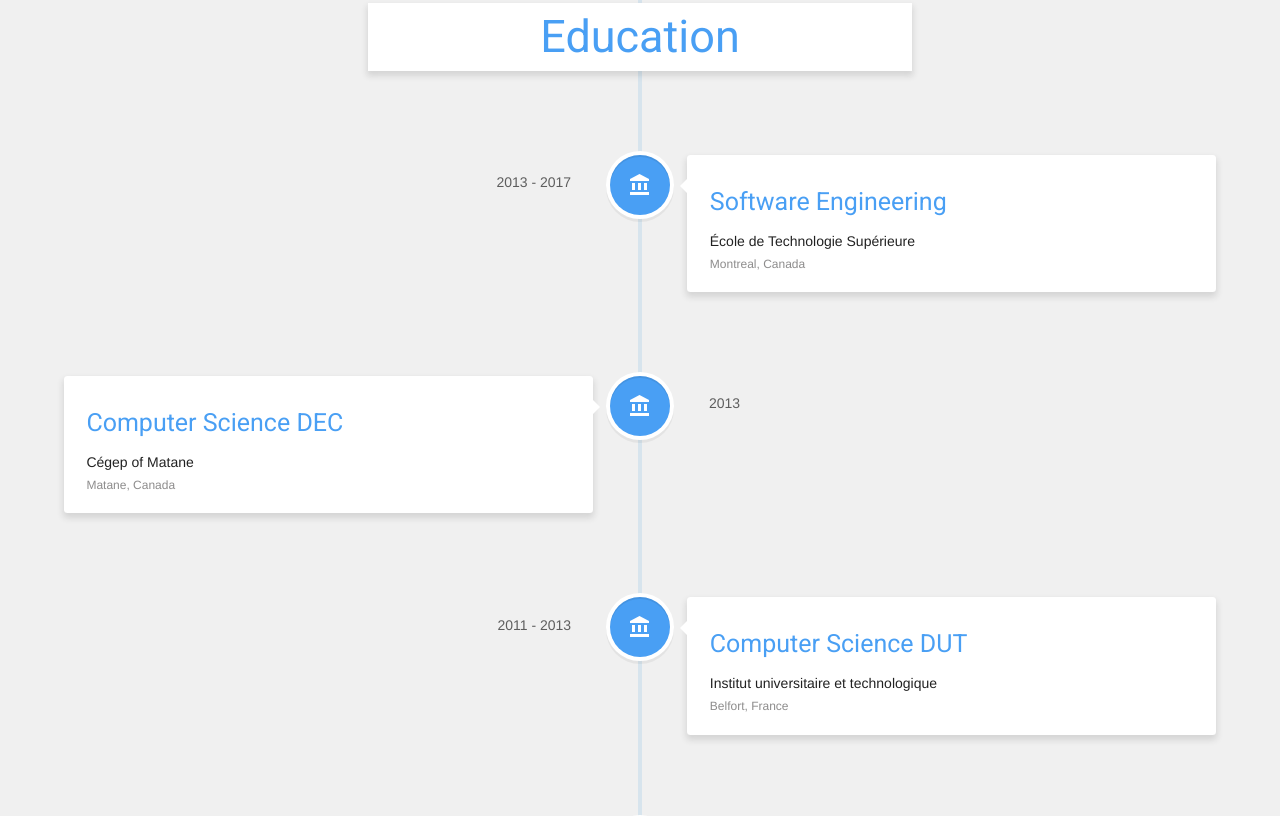
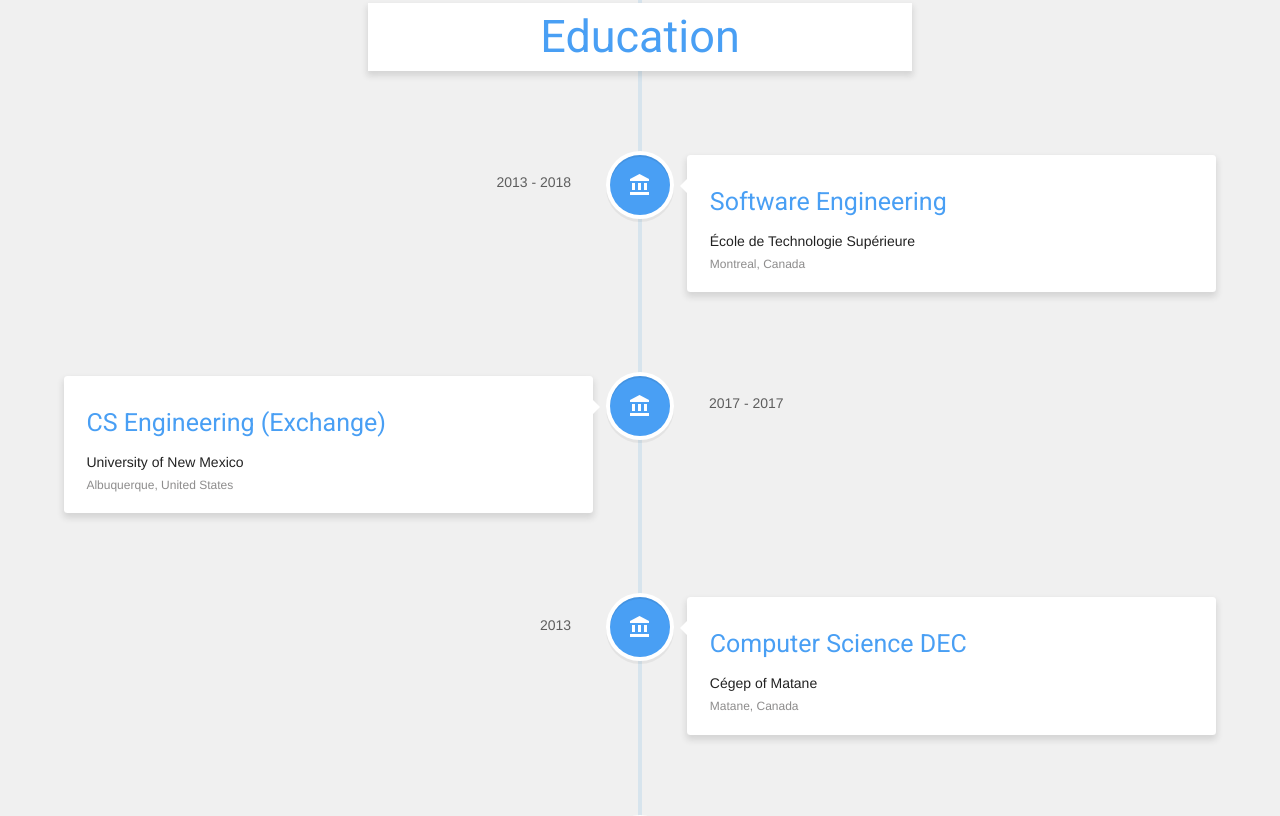
Before and after one commit to cesar3030/cesar3030.github.io, a website with bundled scripts: page index.html in a window 1280 px wide. Shown: the part 947-1763 px from the top of the page. Built offline with nearby package versions, Linux system fonts and the light colour scheme.

Commit message:
Updated education

```diff
--- a/index.html
+++ b/index.html
@@ -94,7 +94,19 @@
           <h2>Software Engineering</h2>
           <p>École de Technologie Supérieure</p>
           <address>Montreal, Canada</address>
-          <span class="cd-date">2013 - 2017</span>
+          <span class="cd-date">2013 - 2018</span>
+        </div>
+      </div>
+
+      <div class="cd-timeline-block">
+        <div class="cd-timeline-img cd-education">
+          <i class="material-icons">account_balance</i>
+        </div>
+        <div class="cd-timeline-content">
+          <h2>CS Engineering (Exchange)</h2>
+          <p>University of New Mexico</p>
+          <address>Albuquerque, United States</address>
+          <span class="cd-date">2017 - 2017</span>
         </div>
       </div>
 
```
